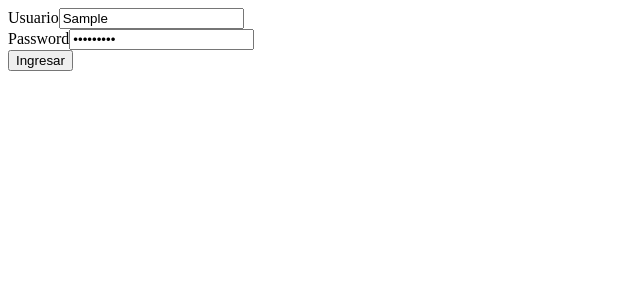
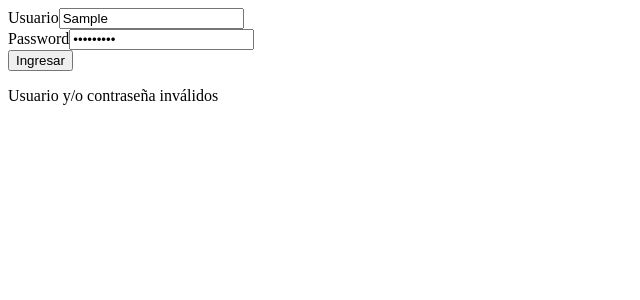
Before and after one commit to fredysiccob/TestReact, a React app: page / in a window 1280 px wide. Both pictures are taken after typing "Sample", "Sample123" into the empty fields and a click on the button "Ingresar". Shown: the top 300 px of the page, without its empty margins (0-640 px from the left). Built offline with nearby package versions, Linux system fonts and the light colour scheme; the HTML template or start-up script is replaced by a standard one.

Commit message:
unit test of Test Login with API and ASYnc

```diff
--- a/package.json
+++ b/package.json
@@ -36,7 +36,10 @@
     "testMatch": [
       "**/*.steps.js",
       "**/*.test.js"
-    ]
+    ],
+    "globals": {
+      "window": true
+    }
   },
   "repository": {
     "type": "git",
--- a/src/adist/shared/Login/application/validateLogin.js
+++ b/src/adist/shared/Login/application/validateLogin.js
@@ -1,10 +1,13 @@
+
 const ValidateLogin = async (user, password, repository) => {
 
     let response = await repository.validate(user, password);
 
     if (response.code === 200) {
+        window.localStorage.setItem('access', 'true');
         return true;
     }
+    window.localStorage.setItem('access', 'false');
     return false;
 };
 
--- a/src/app/components/Login/FormLogin.jsx
+++ b/src/app/components/Login/FormLogin.jsx
@@ -1,4 +1,4 @@
-import React, {useState} from 'react';
+import React, {useEffect, useState} from 'react';
 import ValidateLogin from "../../../adist/shared/Login/application/validateLogin";
 import LoginFetchRepository from "../../../adist/shared/Login/infrastructure/loginFetchRepository";
 
@@ -7,6 +7,11 @@ const FormLogin = () => {
     window.localStorage.setItem('access', 'false');
     const [user, setUser] = useState('');
     const [password, setPassword] = useState('');
+    const [access, setAccess] = useState(false);
+
+    useEffect(() => {
+        setAccess(true);
+    },[]);
 
     const handleUser = (e) => {
         setUser(e.target.value);
@@ -18,11 +23,10 @@ const FormLogin = () => {
     const handleLogin = async (e) => {
         try {
             e.preventDefault();
-            let access = await ValidateLogin(user, password, new LoginFetchRepository());
-            console.log(access.toString())
-            window.localStorage.setItem('access', access.toString());
+            let response = await ValidateLogin(user, password, new LoginFetchRepository());
+            setAccess(response);
         } catch (e) {
-            window.localStorage.setItem('access', 'false');
+            console.log(e);
         }
     };
 
@@ -37,6 +41,10 @@ const FormLogin = () => {
                 <input value={password} onChange={handlePassword} id='password' type='password'/>
             </div>
             <button id='login' onClick={handleLogin}>Ingresar</button>
+            <div role='alert-message'>
+                {
+                    !access? <p role='no-access'>Usuario y/o contraseña inválidos</p> : ''
+                }</div>
         </form>
     );
 };
```
Also changed, not shown: tests/app/Login/Access_System.steps.js (+34 -30 lines), 2 other files (tests, documents, lock files or other folders).
